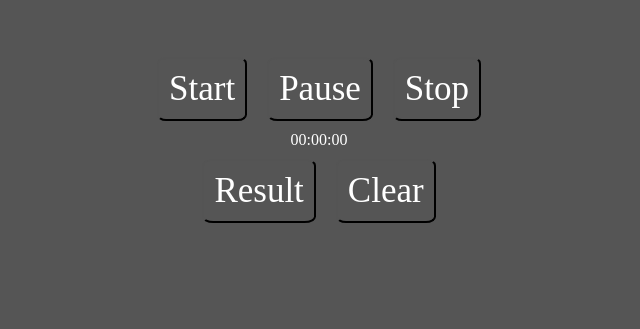
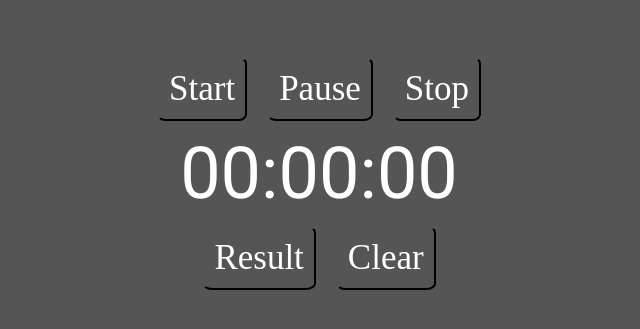
Before and after one commit to darokrk/Stopwatch-React, a React app: page / in a window 1280 px wide. Shown: the part 123-452 px from the top of the page, without its empty margins (321-961 px from the left). Built offline with nearby package versions, Linux system fonts and the light colour scheme.

Commit message:
Styled Stopwatch component

```diff
--- /dev/null
+++ b/src/components/Stopwatch.css
@@ -0,0 +1,4 @@
+.stopwatch {
+  font-family: 'Roboto', sans-serif;
+  font-size: 72px;
+}
--- a/src/components/Stopwatch.js
+++ b/src/components/Stopwatch.js
@@ -1,7 +1,8 @@
 import React from "react";
+import styles from "./Stopwatch.css";
 
 const Stopwatch = props => {
-  return <div>{props.timeDisplay()}</div>;
+  return <div className={styles.stopwatch}>{props.timeDisplay()}</div>;
 };
 
 export default Stopwatch;
```
